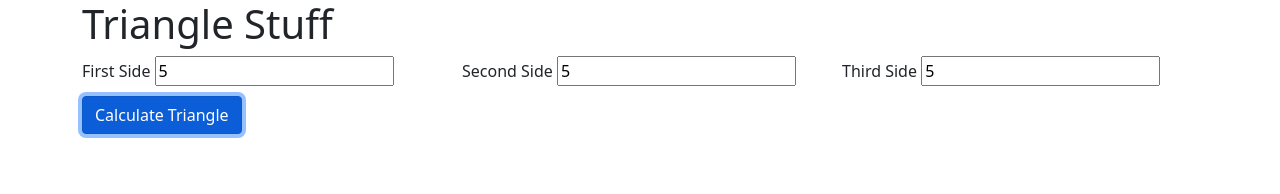
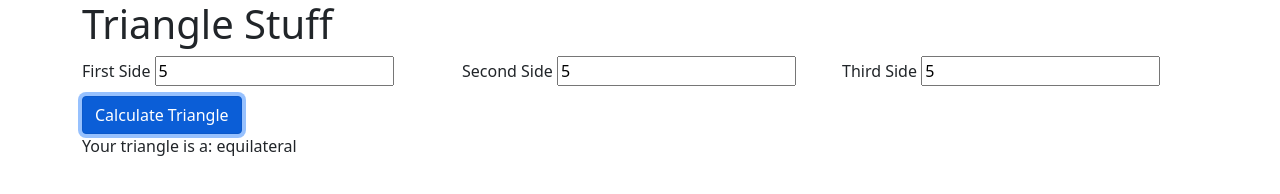
Before and after one commit to AlyxMoon/epicodus-week02-triangle-tracker, a plain HTML site: page index.html in a window 1280 px wide. Both pictures are taken after typing "5", "5", "5" into the empty fields and a click on the button "Calculate Triangle". Drawn offline with nearby package versions, Linux system fonts and the light colour scheme.

Commit message:
show the output to user by updating text in the page
Co-authored-by: Garrett Broughton <gbrough@gmail.com>

```diff
--- a/index.html
+++ b/index.html
@@ -17,7 +17,7 @@
   <div class="container">
     <h1>Triangle Stuff</h1>
 
-    <form class="row">
+    <form class="row myClass">
       <div class="col-4">
         <label for="side1">First Side</label>
         <input required id="side1" type="number" />
@@ -39,6 +39,10 @@
         </button>
       </div>
     </form>
+
+    <div>
+      Your triangle is a: <span class="output"></span>
+    </div>
   </div>
 </body>
 </html>
--- a/js/scripts.js
+++ b/js/scripts.js
@@ -22,5 +22,7 @@ $(document).ready(function () {
     const side2 = parseInt($("input#side2").val());
     const side3 = parseInt($("input#side3").val());
     const triangleType = getTriangleType(side1, side2, side3)
+
+    $(".output").text(triangleType);
   })
 })
```
